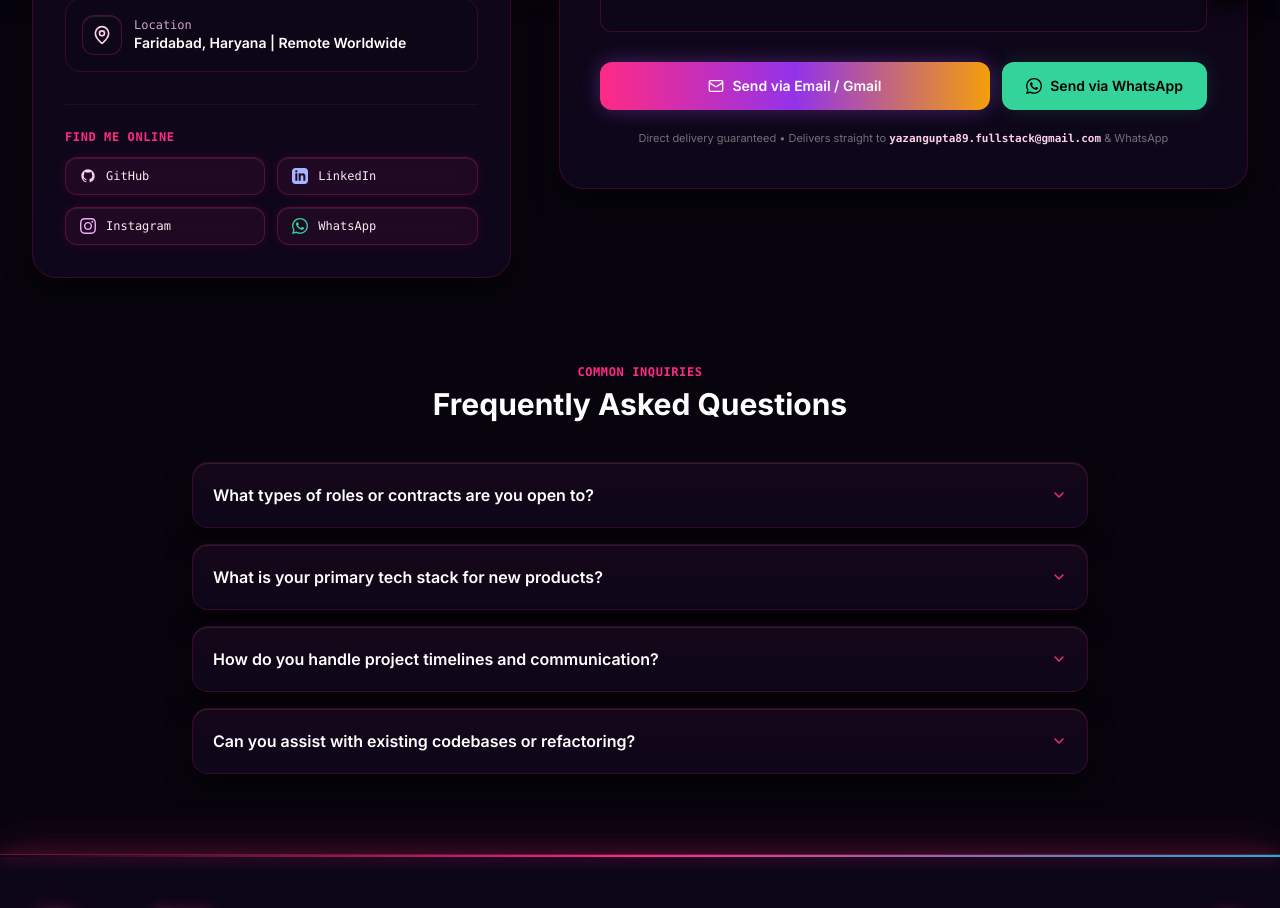
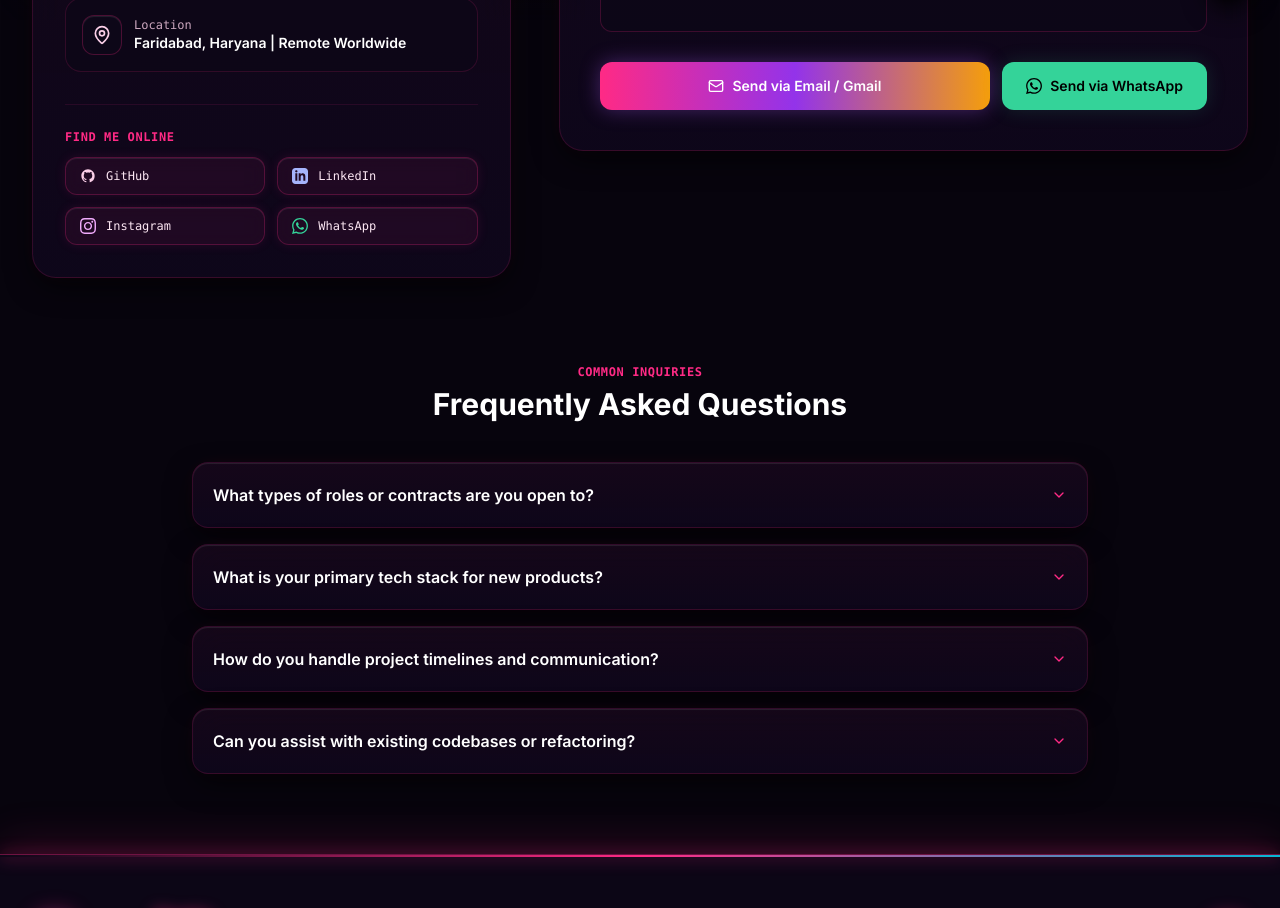
Before and after one commit to yazantechofficial89/portfolio, a React (Vite) app: page /contact in a window 1280 px wide. Shown: the part 780-1688 px from the top of the page. Built offline with nearby package versions, Linux system fonts and the light colour scheme.

Commit message:
refactor(contact): remove direct delivery guaranteed note

```diff
--- a/src/components/Contact.jsx
+++ b/src/components/Contact.jsx
@@ -422,10 +422,6 @@ export default function Contact() {
                       <span>Send via WhatsApp</span>
                     </a>
                   </div>
-
-                  <p className="text-[11px] text-center text-zinc-400 pt-1">
-                    Direct delivery guaranteed &bull; Delivers straight to <strong className="text-pink-300 font-mono">{personalData.email}</strong> &amp; WhatsApp
-                  </p>
                 </form>
               )}
             </div>
--- a/src/pages/ContactPage.jsx
+++ b/src/pages/ContactPage.jsx
@@ -479,10 +479,6 @@ export default function ContactPage() {
                       <span>Send via WhatsApp</span>
                     </a>
                   </div>
-
-                  <p className="text-[11px] text-center text-zinc-500 pt-1">
-                    Direct delivery guaranteed &bull; Delivers straight to <strong className="text-pink-200 font-mono">{personalData.email}</strong> &amp; WhatsApp
-                  </p>
                 </form>
               )}
             </div>
```
